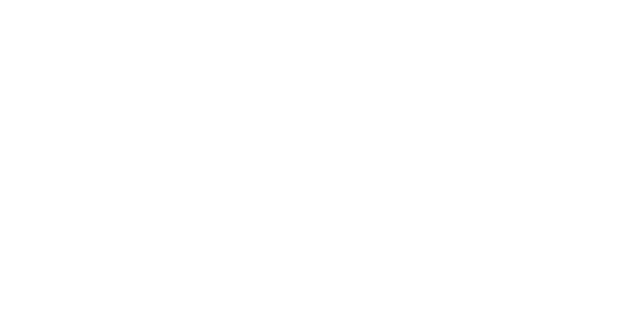
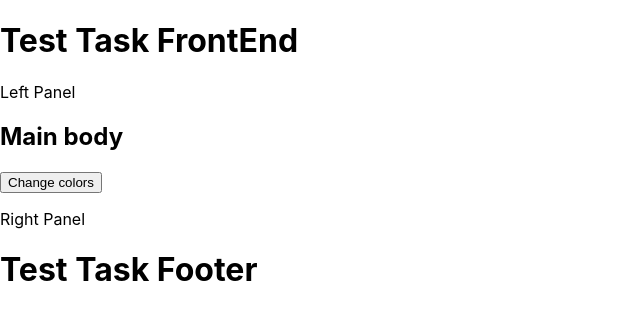
Before and after one commit to akaeyuhi/frontend-test-task, a React (Create React App) app: page / in a window 1280 px wide. Shown: the top 320 px of the page, without its empty margins (0-640 px from the left). Built offline with nearby package versions, Linux system fonts and the light colour scheme; the HTML template or start-up script is replaced by a standard one.

Commit message:
Add components to App

```diff
--- a/src/App.tsx
+++ b/src/App.tsx
@@ -1,9 +1,18 @@
 import React from 'react';
+import Header from './Components/Header';
+import LeftPanel from "./Components/LeftPanel";
+import RightPanel from "./Components/RightPanel";
+import Footer from "./Components/Footer";
+import MainBody from "./Components/MainBody";
 
 function App() {
   return (
     <div className="App">
-
+        <Header />
+        <LeftPanel/>
+        <MainBody/>
+        <RightPanel/>
+        <Footer/>
     </div>
   );
 }
```
